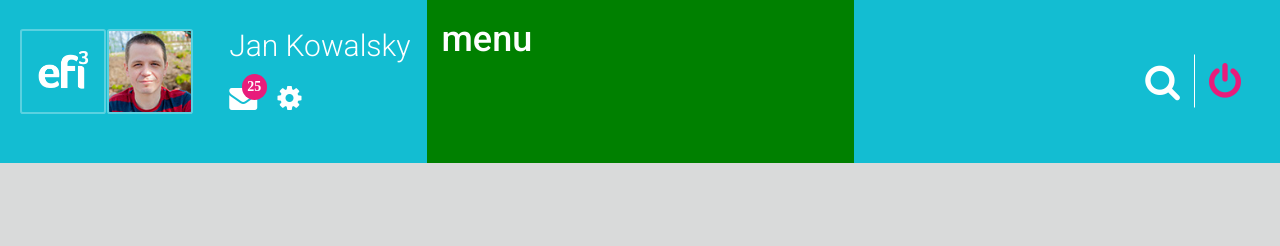
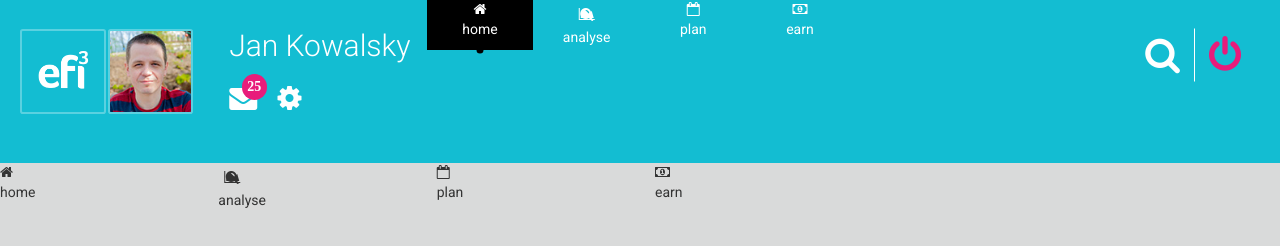
Before and after one commit to UfoAkaJuggalo/dashboard-bootstrap, a website: page public/index.html in a window 1280 px wide. Drawn offline with nearby package versions, Linux system fonts and the light colour scheme.

Commit message:
start over

```diff
--- a/public/index.html
+++ b/public/index.html
@@ -15,7 +15,7 @@
 
 <body>
     <div class="container-fluid">
-        <header class="row row-flex row-flex-wrap">
+        <header class="row">
             <div class="col-xs-12 col-sm-6 col-md-4 header-left">
                 <div class="row row-flex vcenterContainer">
                     <div class="col-xs-6 vcenter">
@@ -52,14 +52,57 @@
 
             </div>
 
-            <div class="col-xs-12 col-sm-6 col-sm-offset-3 col-md-4 col-md-pull-4 col-md-offset-0" style="background-color: green;">
-                <h1>menu</h1>
+            <div class="col-xs-12 col-sm-6 col-sm-offset-3 col-md-4 col-md-pull-4 col-md-offset-0 header-menu">
+                <div class="row">
+                    <div class="col-xs-3 header-menu-item header-menu-active">
+                        <i class="fa fa-home" aria-hidden="true"></i>
+                        <p>home</p>
+                    </div>
+                    <div class="col-xs-3 header-menu-item">
+                        <span class="fa-stack">
+                            <i class="fa fa-search fa-stack-1x"></i>
+                            <i class="fa fa-area-chart fa-stack-1x"></i>
+                        </span>
+                        <p>analyse</p>
+                    </div>
+                    <div class="col-xs-3 header-menu-item">
+                        <i class="fa fa-calendar-o" aria-hidden="true"></i>
+                        <p>plan</p>
+                    </div>
+                    <div class="col-xs-3 header-menu-item">
+                        <i class="fa fa-money" aria-hidden="true"></i>
+                        <p>earn</p>
+                    </div>
+                </div>
+        </header>
+        </div>
+        <!-- jQuery (necessary for Bootstrap's JavaScript plugins) -->
+        <!-- Include all compiled plugins (below), or include individual files as needed -->
+        <script src="js/bootstrap.min.js"></script>
+        <div class="header-menu">
+            <div class="row">
+                <div class="col-xs-2 header-menu-item header-menu-active">
+                    <i class="fa fa-home" aria-hidden="true"></i>
+                    <p>home</p>
+                </div>
+                <div class="col-xs-2 header-menu-item">
+                    <span class="fa-stack">
+                            <i class="fa fa-search fa-stack-1x"></i>
+                            <i class="fa fa-area-chart fa-stack-1x"></i>
+                        </span>
+                    <p>analyse</p>
+                </div>
+                <div class="col-xs-2 header-menu-item">
+                    <i class="fa fa-calendar-o" aria-hidden="true"></i>
+                    <p>plan</p>
+                </div>
+                <div class="col-xs-6 header-menu-item">
+                    <i class="fa fa-money" aria-hidden="true"></i>
+                    <p>earn</p>
+                </div>
             </div>
-        </header>
-    </div>
-    <!-- jQuery (necessary for Bootstrap's JavaScript plugins) -->
-    <!-- Include all compiled plugins (below), or include individual files as needed -->
-    <script src="js/bootstrap.min.js"></script>
+        </div>
+
 </body>
 
 </html>
--- a/resources/sass/style.scss
+++ b/resources/sass/style.scss
@@ -89,6 +89,29 @@ body {
         color: $dash-header-primary;
         padding-top: 0;
         padding-bottom: 0;
+        .header-menu {
+            text-align: center;
+            height: 100%;
+            .header-menu-active {
+                background-color: $dash-header-menuActive;
+                &::after {
+                    background-color: $dash-header-menuActive;
+                    content: "";
+                    width: 0.5em;
+                    height: 0.5em;
+                    position: absolute;
+                    bottom: 0;
+                    left: 50%;
+                    transform: translate(-50%, 50%);
+                    -webkit-border-radius: 0.25em;
+                    -moz-border-radius: 0.25em;
+                    border-radius: 0.25em;
+                }
+            }
+            .header-menu-item {
+                position: relative;
+            }
+        }
         .header-right {
             padding-top: 2em;
             padding-bottom: 2em;
```
Also changed, not shown: public/css/style.css.
